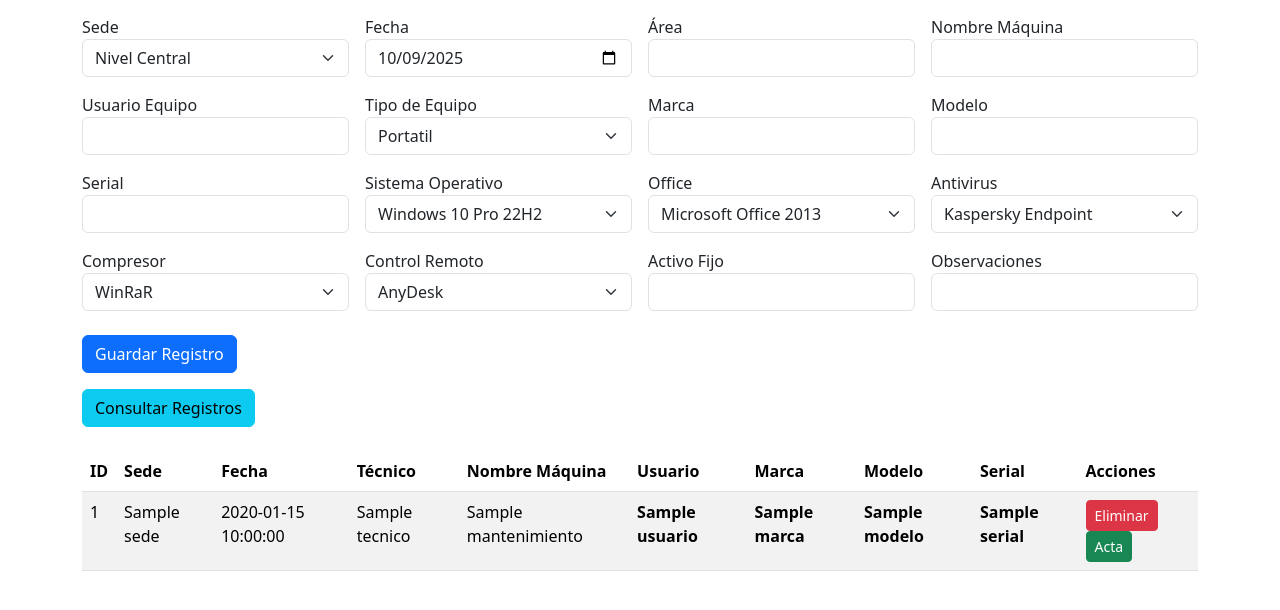
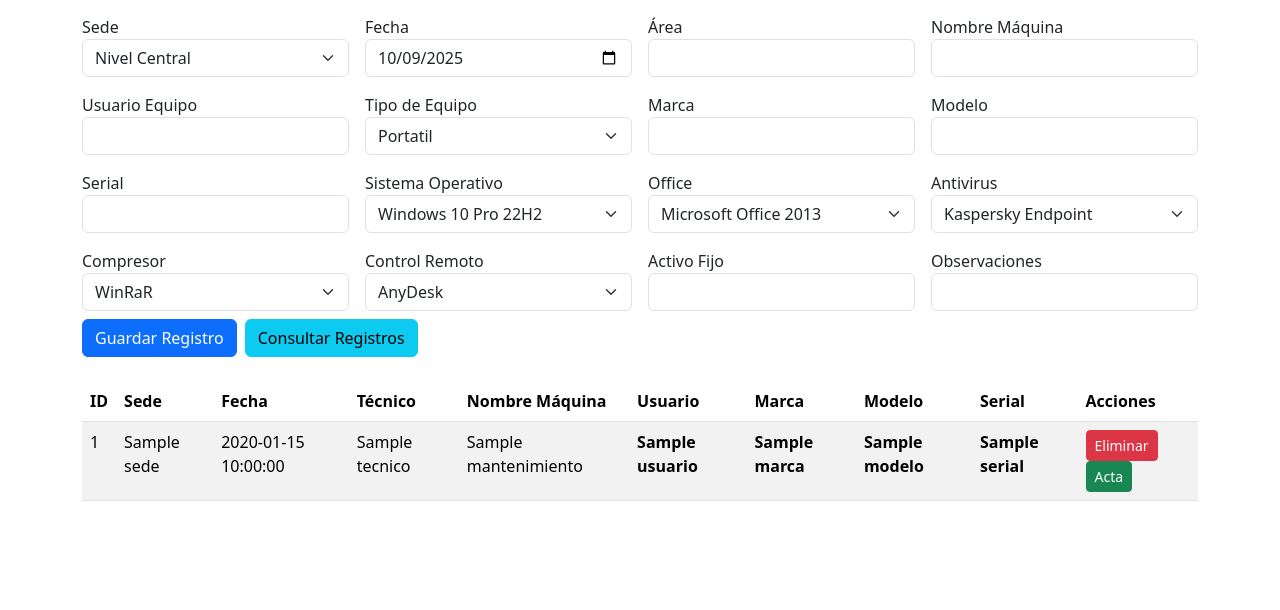
Before and after one commit to JozeDavhiid/Mantenimiento_Computadores, a Flask app: page /principal in a window 1280 px wide. Shown: the part 65-675 px from the top of the page. Run offline with Flask 3, Linux system fonts and the light colour scheme; the visitor is signed in with stand-in values (Sample User, id 1); tables that the repository leaves empty hold one stand-in row (values such as "Sample post"); a database or web service that is not in the repository returns one stand-in record (values such as "Sample title"); some libraries are stand-ins or nearby versions.

Commit message:
Actualizacion

```diff
--- a/templates/principal.html
+++ b/templates/principal.html
@@ -148,10 +148,8 @@
             <input type="text" name="observaciones" class="form-control">
         </div>
 
-        <div class="col-12">
-            <button type="submit" class="btn btn-primary mt-2">Guardar Registro</button>
-        </div>
-        <div class="col-12">
+        <div class="col-12 d-flex gap-2 mt-2">
+            <button type="submit" class="btn btn-primary">Guardar Registro</button>
             <a href="{{ url_for('consultar') }}" target="_blank" class="btn btn-info">Consultar Registros</a>
         </div>
     </form>
```
